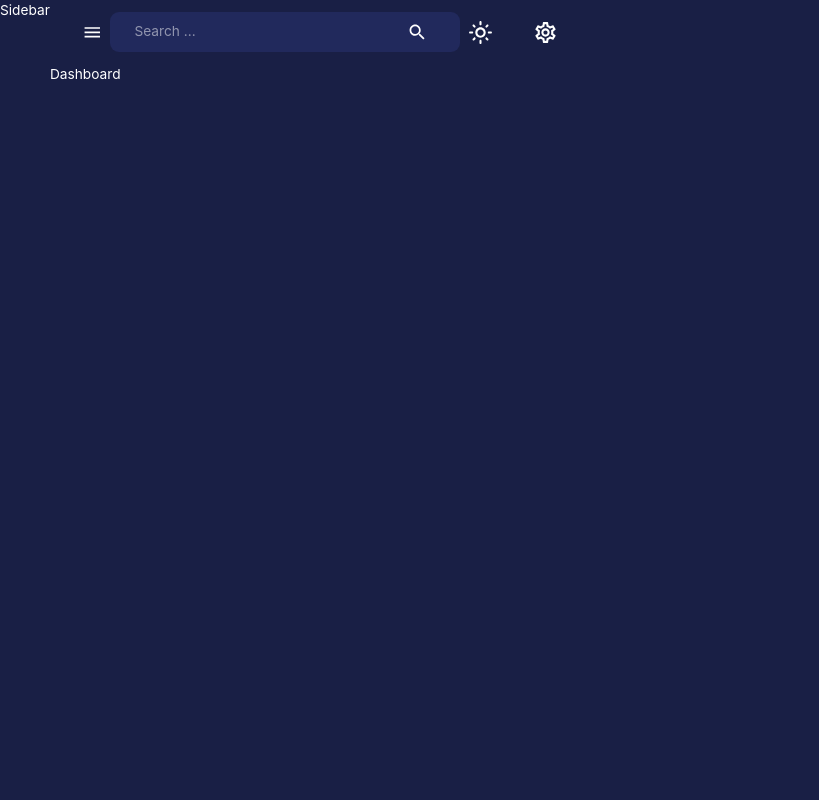
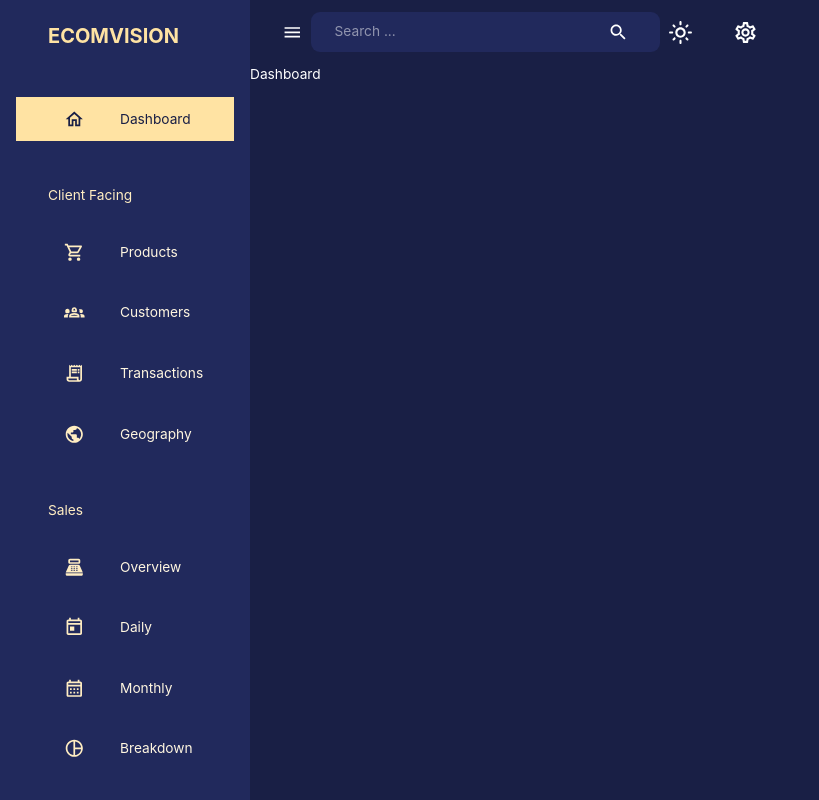
Before and after one commit to Slasher190/E-Commerce190, a React (Create React App) app in the folder frontend/: page /dashboard in a window 1280 px wide. Shown: the whole page, without its empty margins (0-819 px from the left). Built offline with nearby package versions, Linux system fonts and the light colour scheme.

Commit message:
base_template_created

```diff
--- a/frontend/src/components/Navbar.js
+++ b/frontend/src/components/Navbar.js
@@ -17,7 +17,7 @@
   useTheme,
 } from "@mui/material";
 
-const Navbar = () => {
+const Navbar = ({ setIsSidebarOpen, isSidebarOpen }) => {
   const dispatch = useDispatch();
   const theme = useTheme();
 
@@ -32,7 +32,7 @@
       <Toolbar sx={{ justifyContent: "space-between" }}>
         {/* LEFT Side */}
         <FlexBetween>
-          <IconButton onClick={() => console.log("open/close sidebar")}>
+          <IconButton onClick={() => setIsSidebarOpen(!isSidebarOpen)}>
             <MenuIcon />
           </IconButton>
           <FlexBetween
--- a/frontend/src/components/Sidebar.js
+++ b/frontend/src/components/Sidebar.js
@@ -1,7 +1,199 @@
 import React from "react";
+import {
+  Box,
+  Divider,
+  Drawer,
+  IconButton,
+  List,
+  ListItem,
+  ListItemButton,
+  ListItemIcon,
+  ListItemText,
+  Typography,
+  useTheme,
+} from "@mui/material";
+import {
+  SettingsOutlined,
+  ChevronLeft,
+  ChevronRightOutlined,
+  HomeOutlined,
+  ShoppingCartOutlined,
+  Groups2Outlined,
+  ReceiptLongOutlined,
+  PublicOutlined,
+  PointOfSaleOutlined,
+  TodayOutlined,
+  CalendarMonthOutlined,
+  AdminPanelSettingsOutlined,
+  TrendingUpOutlined,
+  PieChartOutlined,
+} from "@mui/icons-material";
+import { useEffect, useState } from "react";
+import { useLocation, useNavigate } from "react-router-dom";
+import FlexBetween from "./FlexBetween";
+import profileImage from "assets/51a42283-b190-4d9d-a417-9117d15fba21.jpg";
 
-const Sidebar = () => {
-  return <div>Sidebar</div>;
+const navItems = [
+  {
+    text: "Dashboard",
+    icon: <HomeOutlined />,
+  },
+  {
+    text: "Client Facing",
+    icon: null,
+  },
+  {
+    text: "Products",
+    icon: <ShoppingCartOutlined />,
+  },
+  {
+    text: "Customers",
+    icon: <Groups2Outlined />,
+  },
+  {
+    text: "Transactions",
+    icon: <ReceiptLongOutlined />,
+  },
+  {
+    text: "Geography",
+    icon: <PublicOutlined />,
+  },
+  {
+    text: "Sales",
+    icon: null,
+  },
+  {
+    text: "Overview",
+    icon: <PointOfSaleOutlined />,
+  },
+  {
+    text: "Daily",
+    icon: <TodayOutlined />,
+  },
+  {
+    text: "Monthly",
+    icon: <CalendarMonthOutlined />,
+  },
+  {
+    text: "Breakdown",
+    icon: <PieChartOutlined />,
+  },
+  {
+    text: "Management",
+    icon: null,
+  },
+  {
+    text: "Admin",
+    icon: <AdminPanelSettingsOutlined />,
+  },
+  {
+    text: "Performance",
+    icon: <TrendingUpOutlined />,
+  },
+];
+
+const Sidebar = ({
+  drawerWidth,
+  isSidebarOpen,
+  setIsSidebarOpen,
+  isNonMobile,
+}) => {
+  const { pathname } = useLocation();
+  const [active, setActive] = useState("");
+  const navigate = useNavigate();
+  const theme = useTheme();
+  // console.log(pathname, "...path");
+  useEffect(() => {
+    setActive(pathname.substring(1));
+  });
+  return (
+    <Box component="nav">
+      {isSidebarOpen && (
+        <Drawer
+          open={isSidebarOpen}
+          onClose={() => setIsSidebarOpen(false)}
+          variant="persistent"
+          anchor="left"
+          sx={{
+            width: drawerWidth,
+            "& .MuiDrawer-paper": {
+              color: theme.palette.secondary[200],
+              backgroundColor: theme.palette.background.alt,
+              boxSixing: "border-box",
+              borderWidth: isNonMobile ? 0 : "2px",
+              width: drawerWidth,
+            },
+          }}
+        >
+          <Box width="100%">
+            <Box m="1.5rem 2rem 2rem 3rem">
+              <FlexBetween color={theme.palette.secondary.main}>
+                <Box display="flex" alignItems="center" gap="0.5rem">
+                  <Typography variant="h4" fontWeight="bold">
+                    ECOMVISION
+                  </Typography>
+                </Box>
+                {!isNonMobile && (
+                  <IconButton onClick={() => setIsSidebarOpen(!isSidebarOpen)}>
+                    <ChevronLeft />
+                  </IconButton>
+                )}
+              </FlexBetween>
+            </Box>
+            <List>
+              {navItems.map(({ text, icon }) => {
+                if (!icon) {
+                  return (
+                    <Typography key={text} sx={{ m: "2.25rem 0 1rem 3rem" }}>
+                      {text}
+                    </Typography>
+                  );
+                }
+                const lcText = text.toLowerCase(text);
+                return (
+                  <ListItem key={text}>
+                    <ListItemButton
+                      onClick={() => {
+                        navigate(`/${lcText}`);
+                        setActive(lcText);
+                      }}
+                      sx={{
+                        backgroundColor:
+                          active === lcText
+                            ? theme.palette.secondary[300]
+                            : "transparent",
+                        color:
+                          active === lcText
+                            ? theme.palette.primary[600]
+                            : theme.palette.secondary[100],
+                      }}
+                    >
+                      <ListItemIcon
+                        sx={{
+                          ml: "2rem",
+                          color:
+                            active === lcText
+                              ? theme.palette.primary[600]
+                              : theme.palette.secondary[200],
+                        }}
+                      >
+                        {icon}
+                      </ListItemIcon>
+                      <ListItemText primary={text}>
+                        {active === lcText && (
+                          <ChevronRightOutlined sx={{ ml: "auto" }} />
+                        )}
+                      </ListItemText>
+                    </ListItemButton>
+                  </ListItem>
+                );
+              })}
+            </List>
+          </Box>
+        </Drawer>
+      )}
+    </Box>
+  );
 };
 
 export default Sidebar;
```
